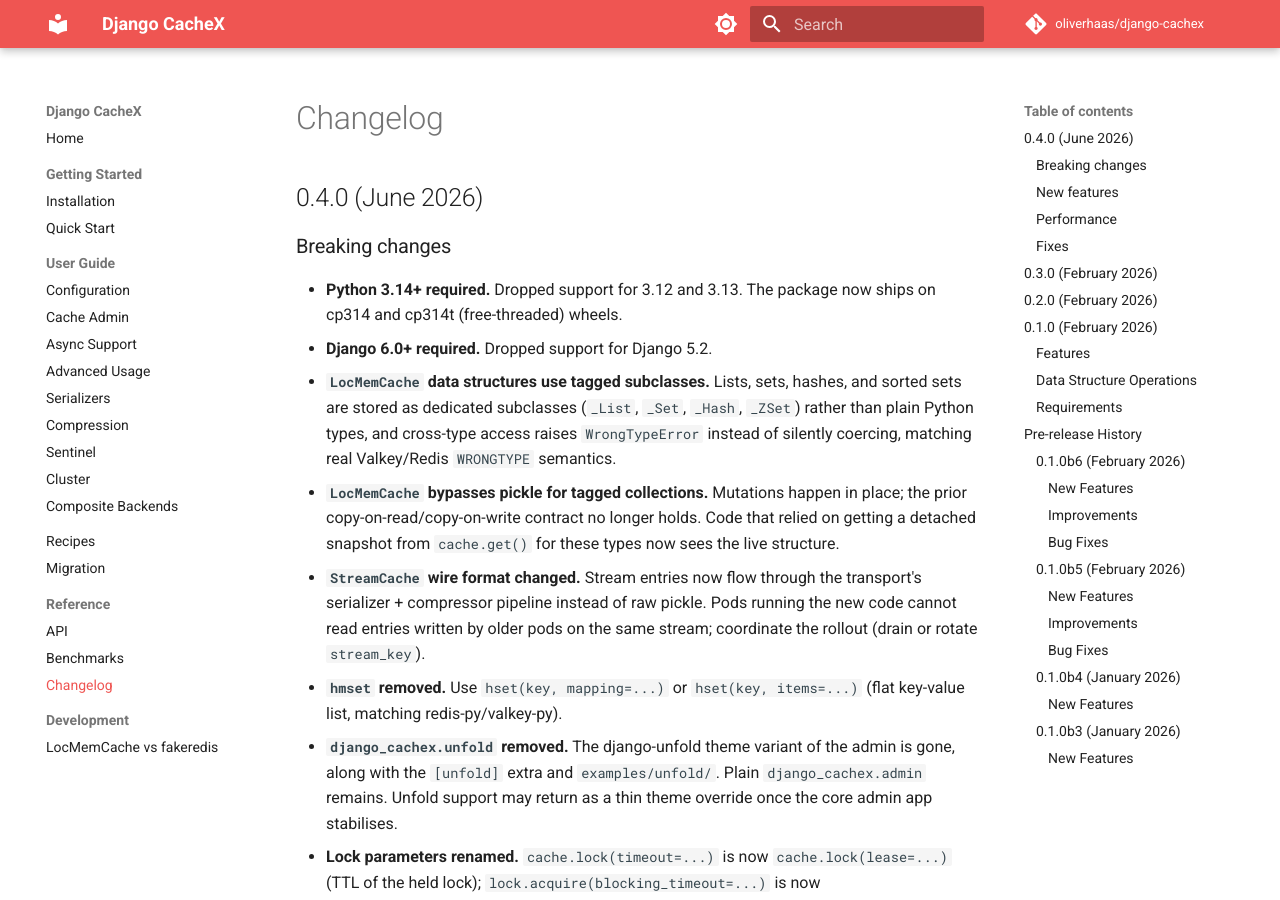
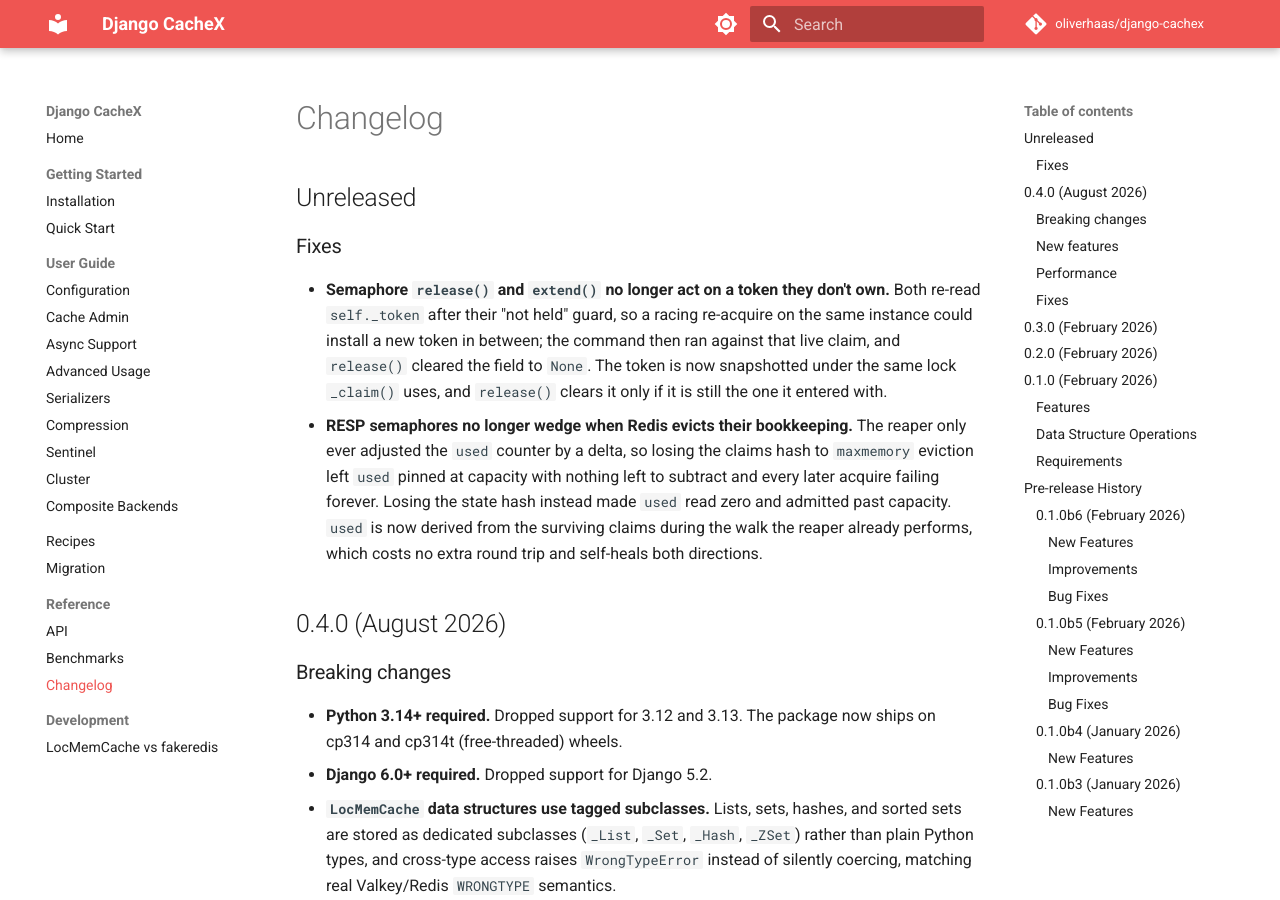
Before and after one commit to oliverhaas/django-cachex, an MkDocs documentation site: the page built from docs/reference/changelog.md, in a window 1280 px wide and 900 px high. Built offline with MkDocs 1.6.1 and Material for MkDocs 9.7.7, drawn with Linux system fonts in a browser that asks for light colours; comment, search, counter and statistics services are not loaded; the version menu is left out.

Commit message:
docs: correct the 0.4.0 release month and record the semaphore fixes

```diff
--- a/docs/reference/changelog.md
+++ b/docs/reference/changelog.md
@@ -1,6 +1,13 @@
 # Changelog
 
-## 0.4.0 (June 2026)
+## Unreleased
+
+### Fixes
+
+- **Semaphore `release()` and `extend()` no longer act on a token they don't own.** Both re-read `self._token` after their "not held" guard, so a racing re-acquire on the same instance could install a new token in between; the command then ran against that live claim, and `release()` cleared the field to `None`. The token is now snapshotted under the same lock `_claim()` uses, and `release()` clears it only if it is still the one it entered with.
+- **RESP semaphores no longer wedge when Redis evicts their bookkeeping.** The reaper only ever adjusted the `used` counter by a delta, so losing the claims hash to `maxmemory` eviction left `used` pinned at capacity with nothing left to subtract and every later acquire failing forever. Losing the state hash instead made `used` read zero and admitted past capacity. `used` is now derived from the surviving claims during the walk the reaper already performs, which costs no extra round trip and self-heals both directions.
+
+## 0.4.0 (August 2026)
 
 ### Breaking changes
 
```
